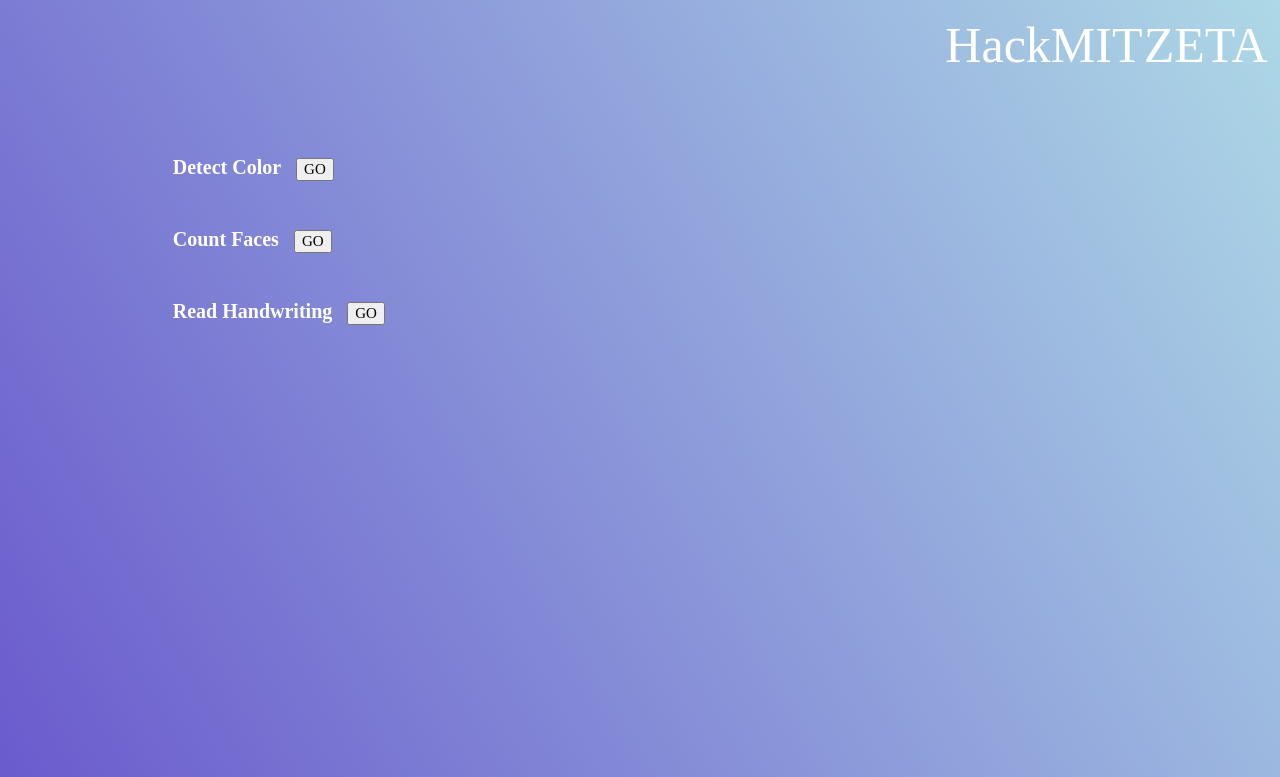
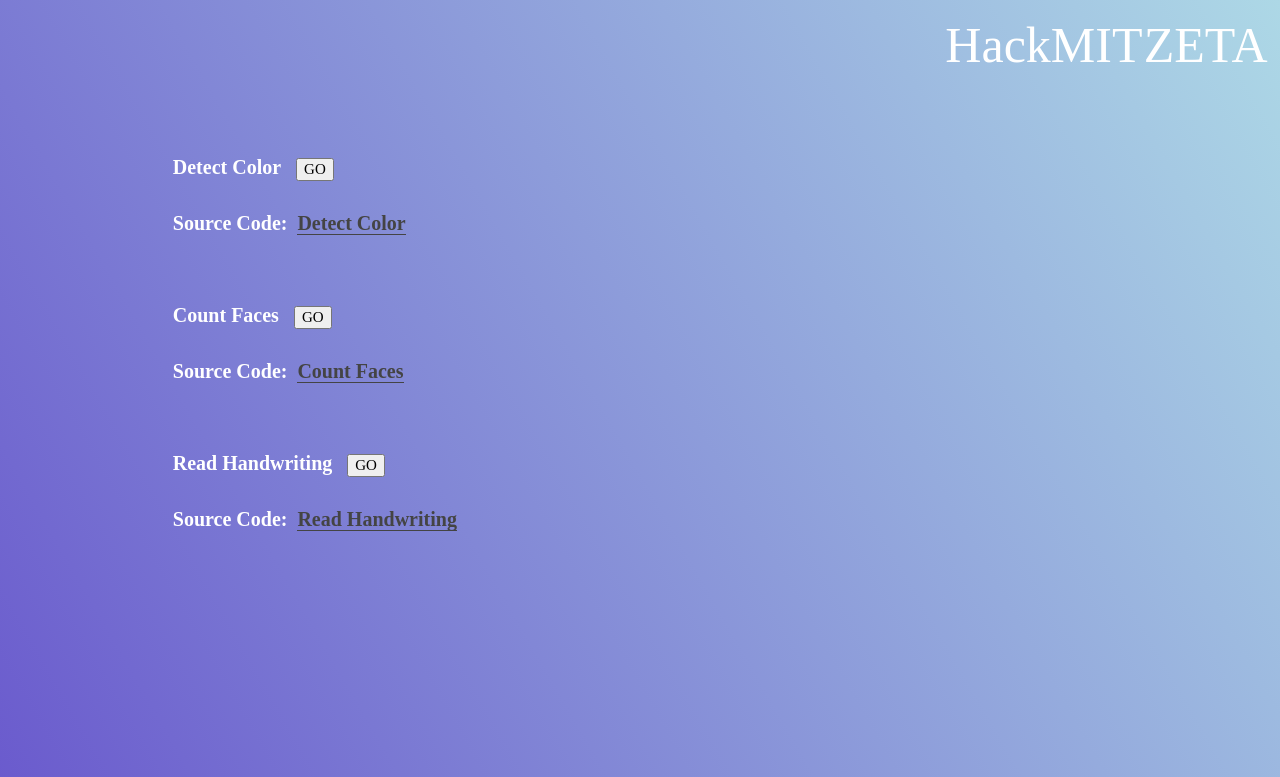
Before and after one commit to sumukshashidhar-archive/zeta-backend, a Flask app: page /functions in a window 1280 px wide. Shown: the top 777 px of the page. Run offline with Flask 2, Linux system fonts and the light colour scheme.

Commit message:
Added source code

```diff
--- a/src/templates/ml_page.html
+++ b/src/templates/ml_page.html
@@ -43,14 +43,17 @@
   <form action="/api/color_raspberry">
   <label for="raspip">Detect Color&nbsp&nbsp</label>
   <input type="submit" style = "font-family:Raleway Light,serif;font-size:15px;" value="GO">
+  <p>Source Code:&nbsp&nbsp<a href = "https://hastebin.com/yuneqinugu.py" target = "_self">Detect Color</a>
   </form><br>
   <form action="/api/face_raspberry">
   <label for="raspip">Count Faces&nbsp&nbsp</label>
   <input type="submit" style = "font-family:Raleway Light,serif;font-size:15px;" value="GO">
+  <p>Source Code:&nbsp&nbsp<a href = "https://hastebin.com/ojepajacan.py" target = "_self">Count Faces</a>
   </form><br>
   <form action="/api/handwriting_raspberry">
   <label for="raspip">Read Handwriting&nbsp&nbsp</label>
   <input type="submit" style = "font-family:Raleway Light,serif;font-size:15px;" value="GO">
+  <p>Source Code:&nbsp&nbsp<a href = "https://github.com/githubharald/SimpleHTR" target = "_self">Read Handwriting</a>
   </form><br>
 </h1>
 </html>
```
